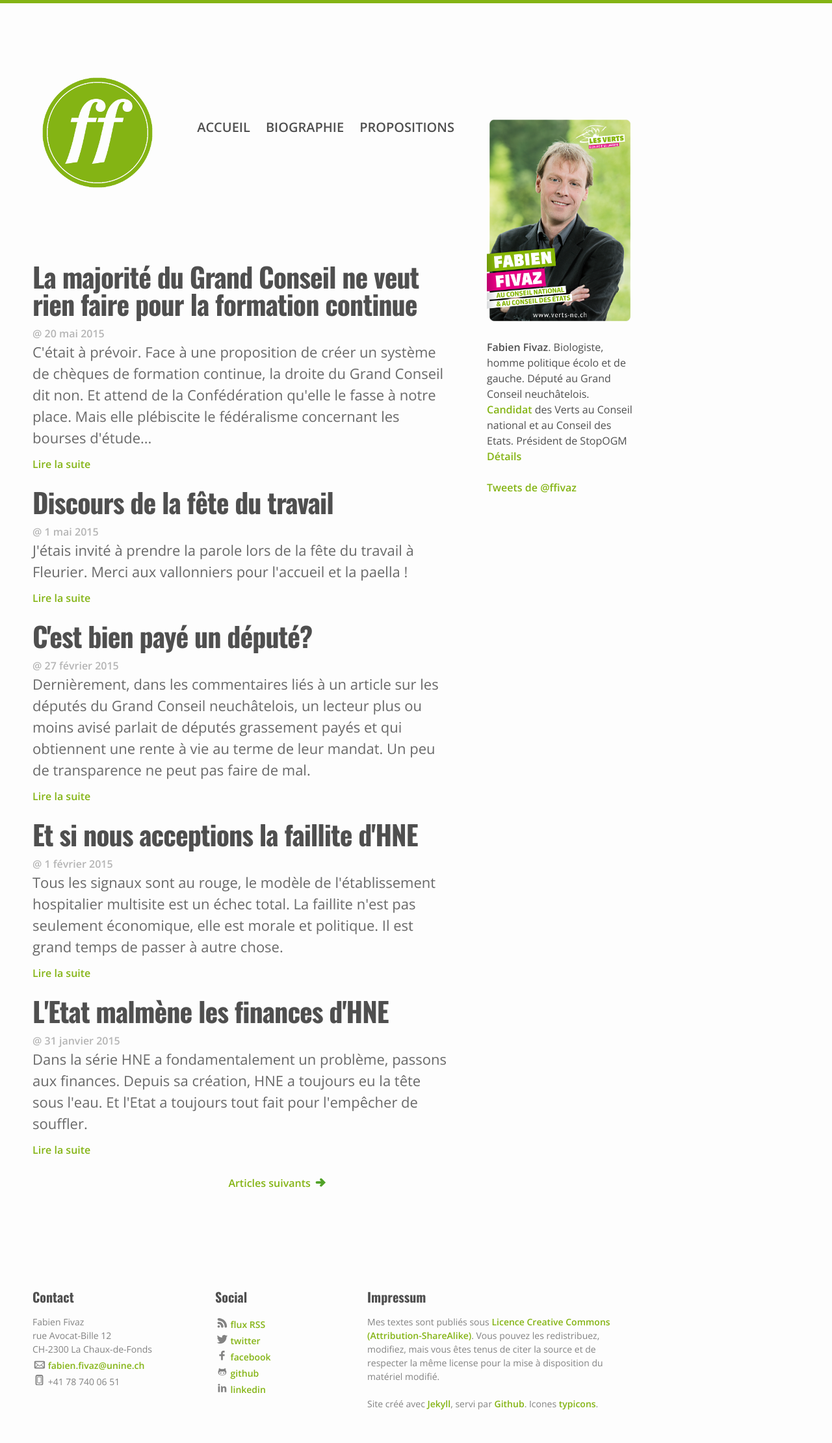
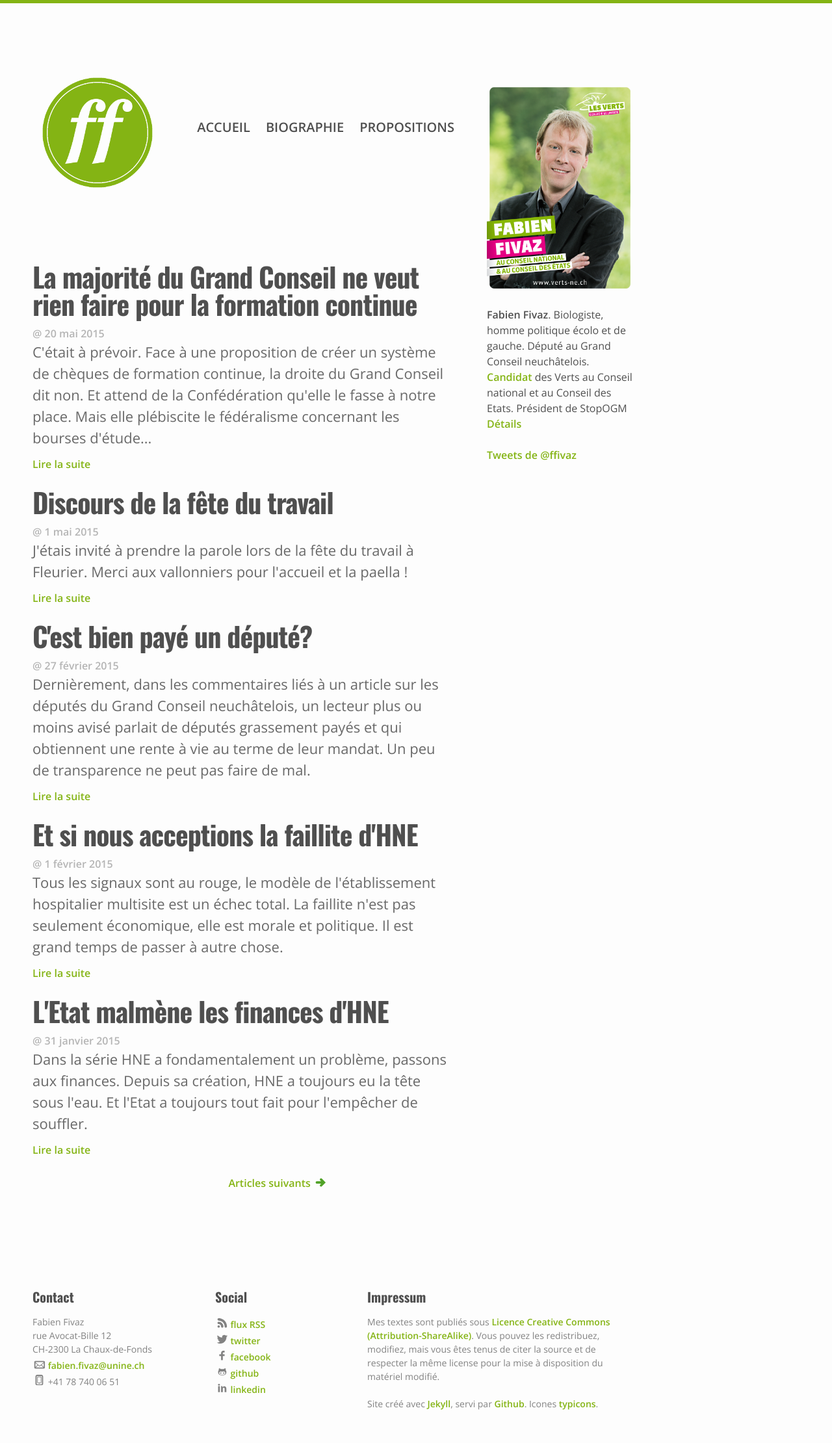
Before and after one commit to ffivaz/ffivaz.github.io, a Jekyll site: the page built from index.html, in a window 1280 px wide. Shown: the whole page at 65% size. Built offline with Jekyll 4.4.1, drawn with Linux system fonts in a browser that asks for light colours; nearby versions of some CDN libraries; the list of posts is cut into pages by our own code; comment, search, counter and statistics services are not loaded.

```diff
--- a/_sass/_layout.scss
+++ b/_sass/_layout.scss
@@ -316,7 +316,7 @@
     position: absolute;
     margin-left: $content-width - (2*$spacing-unit) - 250;
     margin-right: $spacing-unit;
-    margin-top: 4*$spacing-unit;
+    margin-top: 2*$spacing-unit;
     width: 250px;
 
     @include media-query($on-palm) {
```
